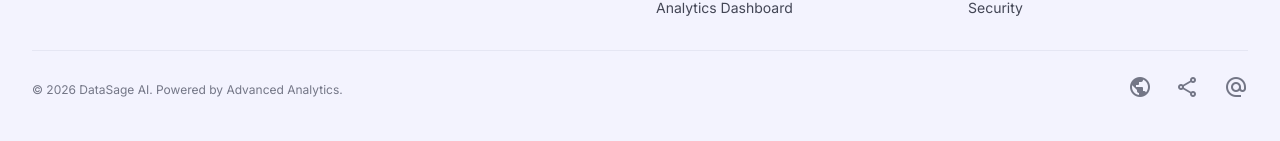
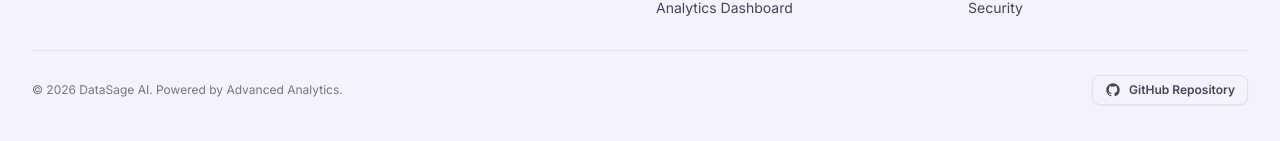
Before and after one commit to bikram73/DataSage_AI, a React (Vite) app: page / in a window 1280 px wide. Shown: the part 2413-2554 px from the top of the page. Built offline with nearby package versions, Linux system fonts and the light colour scheme.

Commit message:
first commit

```diff
--- a/src/components/LandingPage.tsx
+++ b/src/components/LandingPage.tsx
@@ -275,10 +275,28 @@
           </div>
           <div className="pt-6 border-t border-[#c3c6d7]/30 flex flex-col md:flex-row justify-between items-center gap-4">
             <p className="text-xs text-[#737686]">© 2026 DataSage AI. Powered by Advanced Analytics.</p>
-            <div className="flex gap-6">
-              <a className="text-[#737686] hover:text-[#004ac6] transition-colors" href="#"><span className="material-symbols-outlined text-xl">public</span></a>
-              <a className="text-[#737686] hover:text-[#004ac6] transition-colors" href="#"><span className="material-symbols-outlined text-xl">share</span></a>
-              <a className="text-[#737686] hover:text-[#004ac6] transition-colors" href="#"><span className="material-symbols-outlined text-xl">alternate_email</span></a>
+            <div className="flex items-center gap-3">
+              <a
+                href="https://github.com/bikram73/DataSage_AI"
+                target="_blank"
+                rel="noopener noreferrer"
+                className="flex items-center gap-2 px-3 py-1.5 rounded-lg text-xs font-semibold text-[#434655] hover:text-[#004ac6] hover:bg-white/90 border border-[#c3c6d7]/40 shadow-xs transition-all duration-200 group"
+                aria-label="GitHub Repository"
+                title="View DataSage AI on GitHub"
+              >
+                <svg
+                  className="w-4 h-4 fill-current transition-transform duration-200 group-hover:scale-110"
+                  viewBox="0 0 24 24"
+                  aria-hidden="true"
+                >
+                  <path
+                    fillRule="evenodd"
+                    clipRule="evenodd"
+                    d="M12 2C6.477 2 2 6.484 2 12.017c0 4.425 2.865 8.18 6.839 9.504.5.092.682-.217.682-.483 0-.237-.008-.868-.013-1.703-2.782.605-3.369-1.343-3.369-1.343-.454-1.158-1.11-1.466-1.11-1.466-.908-.62.069-.608.069-.608 1.003.07 1.53 1.032 1.53 1.032.892 1.53 2.341 1.088 2.91.832.092-.647.35-1.088.636-1.338-2.22-.253-4.555-1.113-4.555-4.951 0-1.093.39-1.988 1.029-2.688-.103-.253-.446-1.272.098-2.65 0 0 .84-.27 2.75 1.026A9.564 9.564 0 0112 6.844c.85.004 1.705.115 2.504.337 1.909-1.296 2.747-1.027 2.747-1.027.546 1.379.202 2.398.1 2.651.64.7 1.028 1.595 1.028 2.688 0 3.848-2.339 4.695-4.566 4.943.359.309.678.92.678 1.855 0 1.338-.012 2.419-.012 2.747 0 .268.18.58.688.482A10.019 10.019 0 0022 12.017C22 6.484 17.522 2 12 2z"
+                  />
+                </svg>
+                <span>GitHub Repository</span>
+              </a>
             </div>
           </div>
         </div>
```
Also changed, not shown: 1 other file (tests, documents, lock files or other folders).
